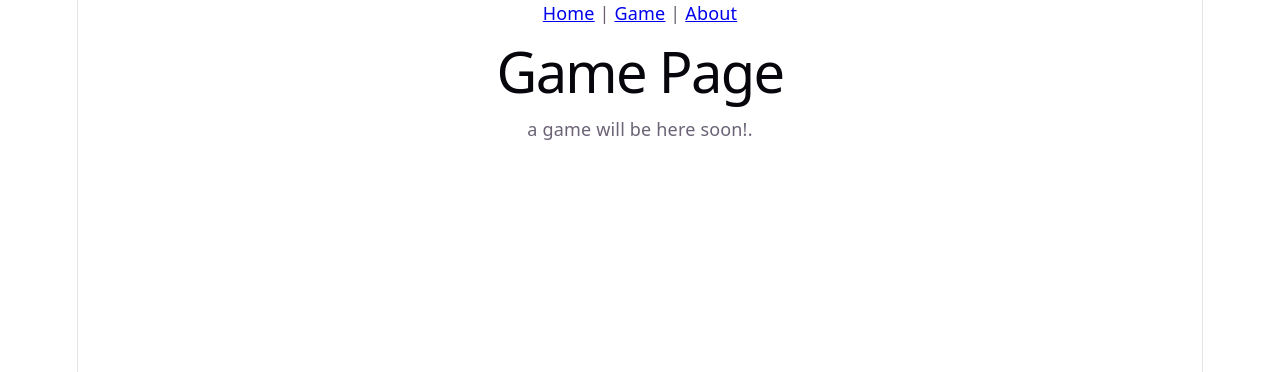
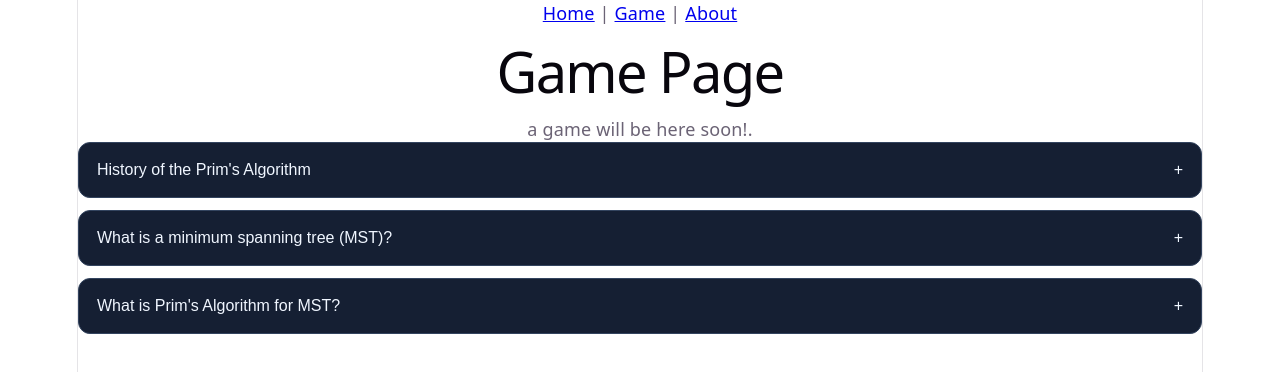
Before and after one commit to Eiznek-II/doyouhavetheguts2026, a React (Vite) app in the folder spanning-the-stars/: page /game in a window 1280 px wide. Shown: the top 372 px of the page. Built offline with nearby package versions, Linux system fonts and the light colour scheme.

Commit message:
info-box for game page created

```diff
--- /dev/null
+++ b/spanning-the-stars/src/components/info-box.css
@@ -0,0 +1,32 @@
+
+.info-box {
+  margin-bottom: 12px;
+  overflow: hidden;
+  border: 1px solid #33445f;
+  border-radius: 12px;
+  background: #151f33;
+  color: #f0f6ff;
+}
+
+.info-box__button {
+  width: 100%;
+  padding: 18px;
+  display: flex;
+  justify-content: space-between;
+  align-items: center;
+  border: none;
+  background: transparent;
+  color: inherit;
+  font-size: 16px;
+  text-align: left;
+  cursor: pointer;
+}
+
+.info-box__button:hover {
+  background: #22314c;
+}
+
+.info-box__content {
+  padding: 15px;
+  color: #c5d2e5;
+}
--- /dev/null
+++ b/spanning-the-stars/src/components/info-box.jsx
@@ -0,0 +1,46 @@
+import { useState } from "react";
+import "./info-box.css";
+
+const sections = [
+        {
+          title: "History of the Prim's Algorithm",
+          content: "history...",
+        },
+        {
+          title: "What is a minimum spanning tree (MST)?",
+          content: "A spanning tree is a subset of a graph (or constellation!) such that all the vertices are connected using the minimum possible number of edges. A minimum spanning tree is a spanning tree that has the minimum weight among all the possible spanning trees.",
+        },
+        {
+          title: "What is Prim's Algorithm for MST?",
+          content: "Prim's algorithm is a Greedy algorithm, meaning it makes the locally optimal choice at each step with the hope of finding a global optimum solution. In Prim\'s Algorithm, we start with a single node and move through several adjacent nodes, in order to explore all of the connected edges."
+        }
+];
+
+export default function InfoBox() {
+  const [openIndex, setOpenIndex] = useState(null);
+
+  return (
+    <div className="info-box-list">
+      {sections.map((section, index) => (
+        <div className="info-box" key={section.title}>
+          <button
+            className="info-box__button"
+            onClick={() =>
+              setOpenIndex(openIndex === index ? null : index)
+            }
+            aria-expanded={openIndex === index}
+          >
+            {section.title}
+            <span>{openIndex === index ? "−" : "+"}</span>
+          </button>
+
+          {openIndex === index && (
+            <div className="info-box__content">
+              {section.content}
+            </div>
+          )}
+        </div>
+      ))}
+    </div>
+  );
+}
--- a/spanning-the-stars/src/pages/Game.jsx
+++ b/spanning-the-stars/src/pages/Game.jsx
@@ -1,8 +1,11 @@
+import InfoBox from "../components/info-box";
+
 export default function Game() {
   return (
     <div>
       <h1>Game Page</h1>
       <p>a game will be here soon!.</p>
+      <InfoBox />
     </div>
   );
 }
```
